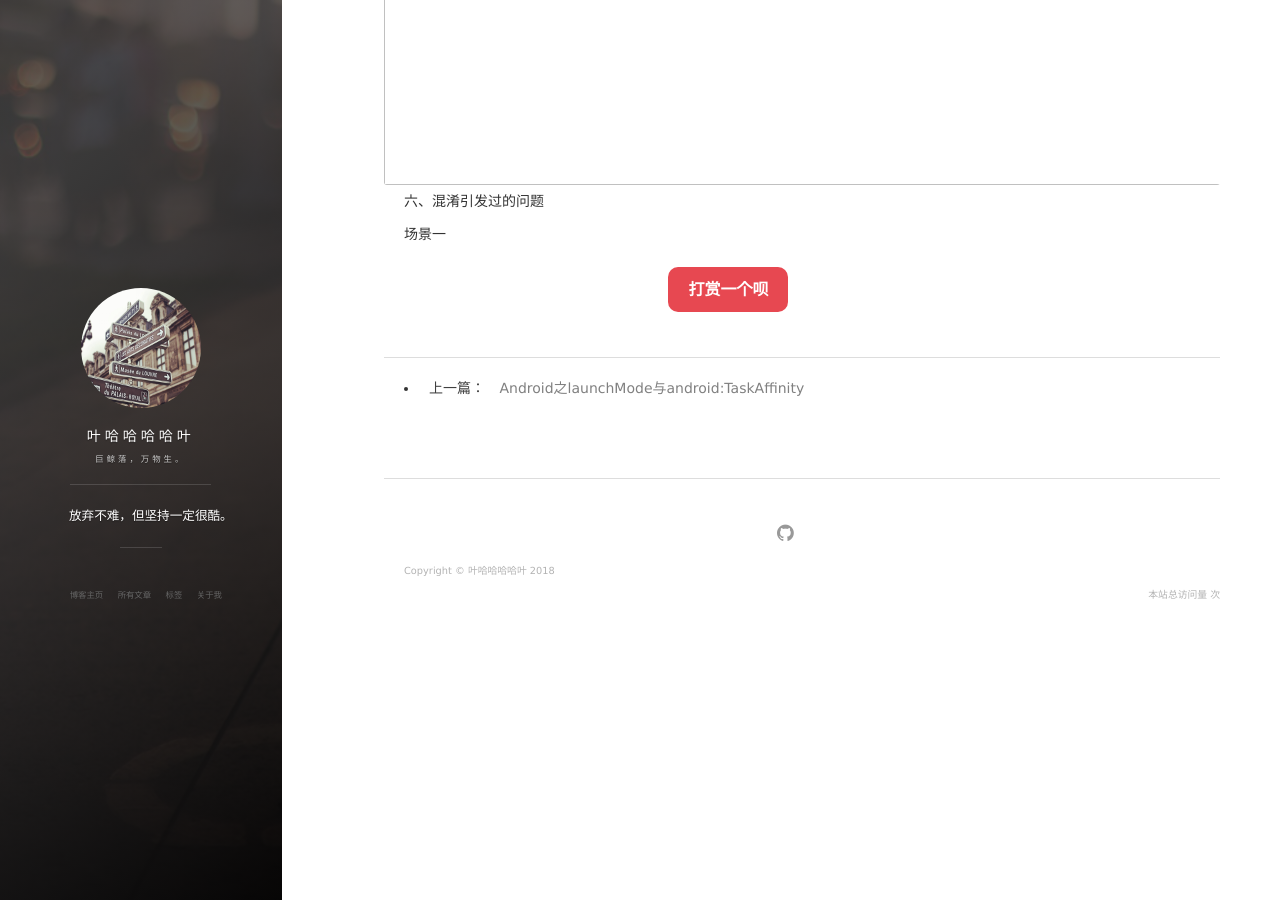
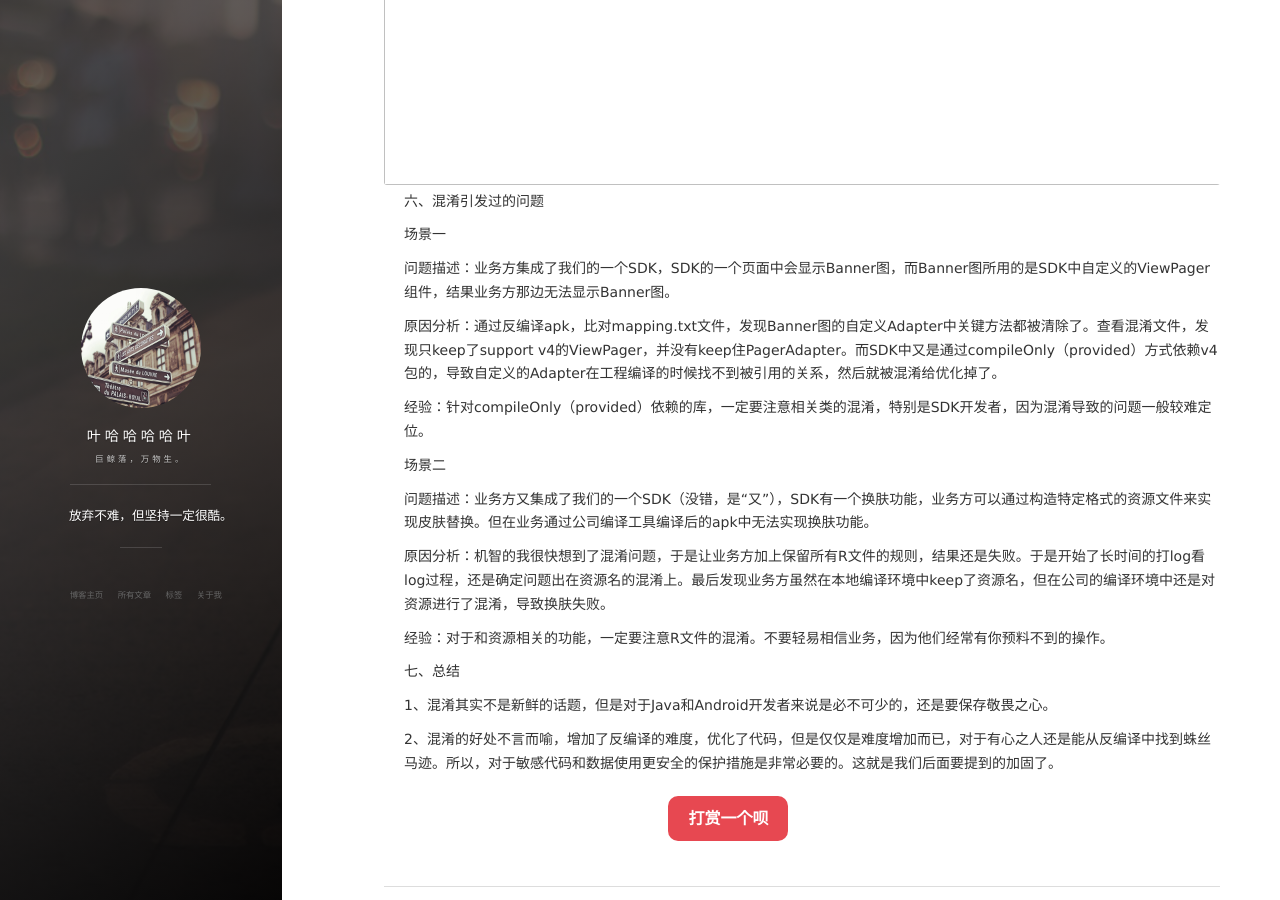
Before and after one commit to 112996/112996.github.io, a Jekyll site: the page built from _posts/2018-12-4-Android_proguard.md, in a window 1280 px wide and 900 px high, scrolled down 4312 px. Built offline with Jekyll 4.4.1, drawn with Linux system fonts in a browser that asks for light colours; nearby versions of some CDN libraries; our own code applies the rules of GitHub Pages for plain Markdown files; comment, search, counter and statistics services are not loaded.

Commit message:
android_proguard

```diff
--- a/_posts/2018-12-4-Android_proguard.md
+++ b/_posts/2018-12-4-Android_proguard.md
@@ -188,3 +188,23 @@ android{
 六、混淆引发过的问题
 
 场景一
+
+问题描述：业务方集成了我们的一个SDK，SDK的一个页面中会显示Banner图，而Banner图所用的是SDK中自定义的ViewPager组件，结果业务方那边无法显示Banner图。
+
+原因分析：通过反编译apk，比对mapping.txt文件，发现Banner图的自定义Adapter中关键方法都被清除了。查看混淆文件，发现只keep了support v4的ViewPager，并没有keep住PagerAdapter。而SDK中又是通过compileOnly（provided）方式依赖v4包的，导致自定义的Adapter在工程编译的时候找不到被引用的关系，然后就被混淆给优化掉了。
+
+经验：针对compileOnly（provided）依赖的库，一定要注意相关类的混淆，特别是SDK开发者，因为混淆导致的问题一般较难定位。
+
+场景二
+
+问题描述：业务方又集成了我们的一个SDK（没错，是“又”），SDK有一个换肤功能，业务方可以通过构造特定格式的资源文件来实现皮肤替换。但在业务通过公司编译工具编译后的apk中无法实现换肤功能。
+
+原因分析：机智的我很快想到了混淆问题，于是让业务方加上保留所有R文件的规则，结果还是失败。于是开始了长时间的打log看log过程，还是确定问题出在资源名的混淆上。最后发现业务方虽然在本地编译环境中keep了资源名，但在公司的编译环境中还是对资源进行了混淆，导致换肤失败。
+
+经验：对于和资源相关的功能，一定要注意R文件的混淆。不要轻易相信业务，因为他们经常有你预料不到的操作。
+
+七、总结
+
+1、混淆其实不是新鲜的话题，但是对于Java和Android开发者来说是必不可少的，还是要保存敬畏之心。
+
+2、混淆的好处不言而喻，增加了反编译的难度，优化了代码，但是仅仅是难度增加而已，对于有心之人还是能从反编译中找到蛛丝马迹。所以，对于敏感代码和数据使用更安全的保护措施是非常必要的。这就是我们后面要提到的加固了。
```
